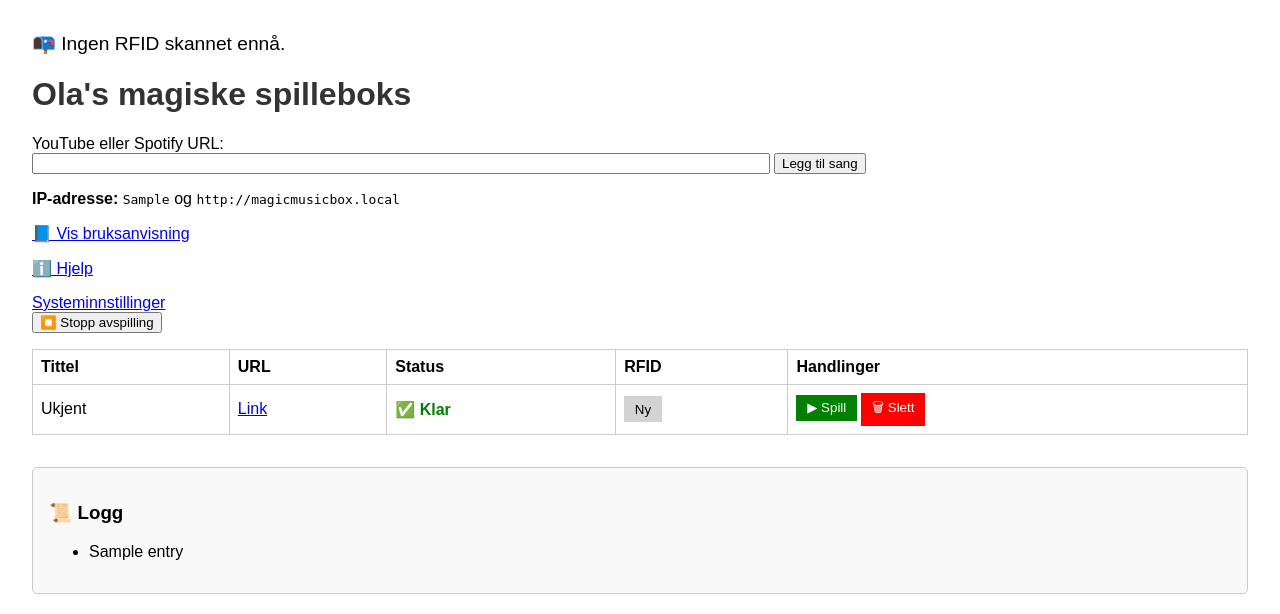
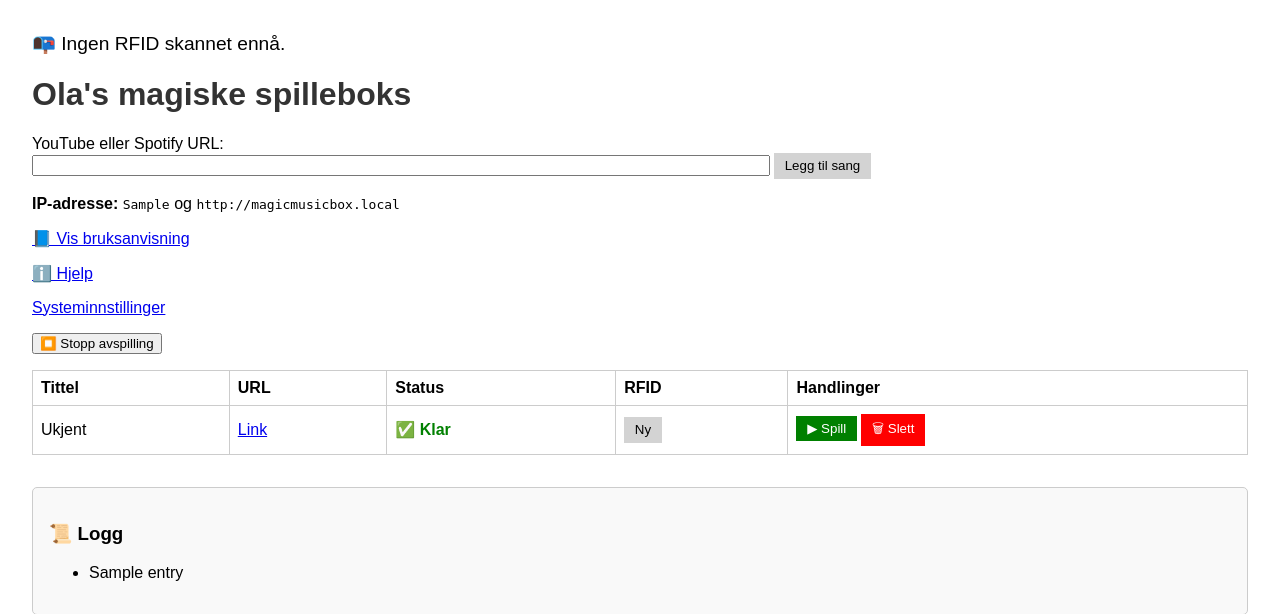
Before and after one commit to Olav68/RFIDMusicBox, a Flask app: template templates/index.html in a window 1280 px wide. Shown: the top 614 px of the page. Run offline with Flask 3, Linux system fonts and the light colour scheme; the template is opened without the code that fills it: most values are stand-ins (such as "Sample title", 1, 10 or a date in 2020).

Commit message:
gui cleanup

```diff
--- a/templates/index.html
+++ b/templates/index.html
@@ -18,9 +18,11 @@
     </style>
 </head>
 <body>
+
 <div id="rfid-status" style="font-size: 1.2em; margin-bottom: 1em;">
     🔄 Laster status...
 </div>
+<div id="status-timestamp" style="font-size: 0.9em; color: #666;"></div>
 
 <script>
 function updateRFIDStatus() {
@@ -28,13 +30,16 @@ function updateRFIDStatus() {
         .then(res => res.json())
         .then(data => {
             const div = document.getElementById("rfid-status");
+            const timestamp = document.getElementById("status-timestamp");
             if (!data.rfid) {
                 div.innerHTML = "📭 Ingen RFID skannet ennå.";
+                timestamp.innerHTML = "";
                 return;
             }
             const color = data.status === "ready" ? "🟢" : "🔴";
             const text = data.status === "ready" ? "klar til avspilling" : "ikke koblet eller mangler fil";
             div.innerHTML = `${color} Siste RFID: <b>${data.rfid}</b> (${text})`;
+            timestamp.innerHTML = "⏱️ Oppdatert: " + new Date().toLocaleTimeString();
         })
         .catch(() => {
             document.getElementById("rfid-status").innerText = "❌ Klarte ikke hente status.";
@@ -50,7 +55,7 @@ updateRFIDStatus();
 <form action="/add_url" method="post">
     <label for="url">YouTube eller Spotify URL:</label><br>
     <input type="text" id="url" name="url" required style="width: 60%">
-        <button type="submit">Legg til sang</button>
+    <button class="button-new" type="submit">Legg til sang</button>
 </form>
 
 <p><strong>IP-adresse:</strong> <code>{{ ip }}</code> og <code>http://magicmusicbox.local</code></p>
@@ -58,7 +63,7 @@ updateRFIDStatus();
 <p><a href="/help">ℹ️ Hjelp</a></p>
 <a href="/system" class="btn">Systeminnstillinger</a>
 
-<form method="post" action="/stop">
+<form method="post" action="/stop" style="margin-top: 1em;">
   <button type="submit">⏹️ Stopp avspilling</button>
 </form>
 
@@ -77,7 +82,9 @@ updateRFIDStatus();
         <tr>
             <td>{{ song.title if 'title' in song else 'Ukjent' }}</td>
             <td><a href="{{ song.url }}" target="_blank">Link</a></td>
-                <td class="{{ song.status }}">{{ '✅ Klar' if song.status == 'ready' else '⏳ Henter' if song.status == 'downloading' else '❌ Feil' }}</td>
+            <td class="{{ song.status }}">
+                {{ '✅ Klar' if song.status == 'ready' else '⏳ Henter' if song.status == 'downloading' else '❌ Feil' }}
+            </td>
             <td>
                 {% if 'rfid' in song %}
                     {{ song.rfid }}
```
Lines whose indentation alone changed are shown as unchanged.
